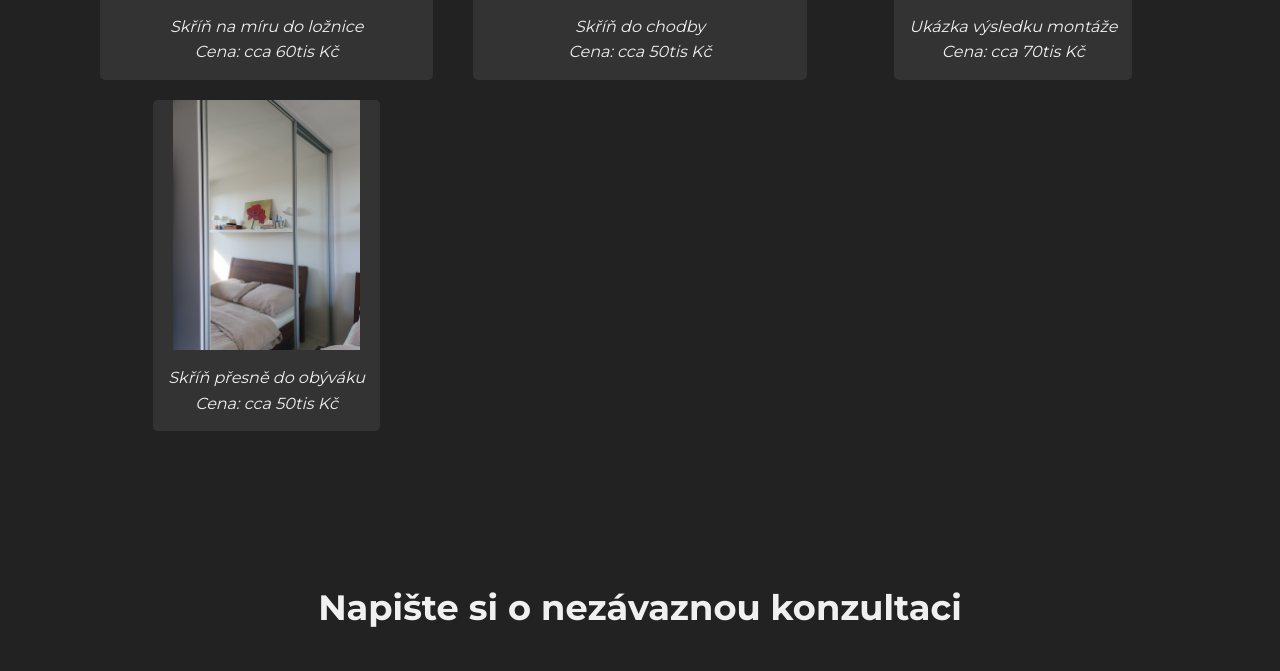
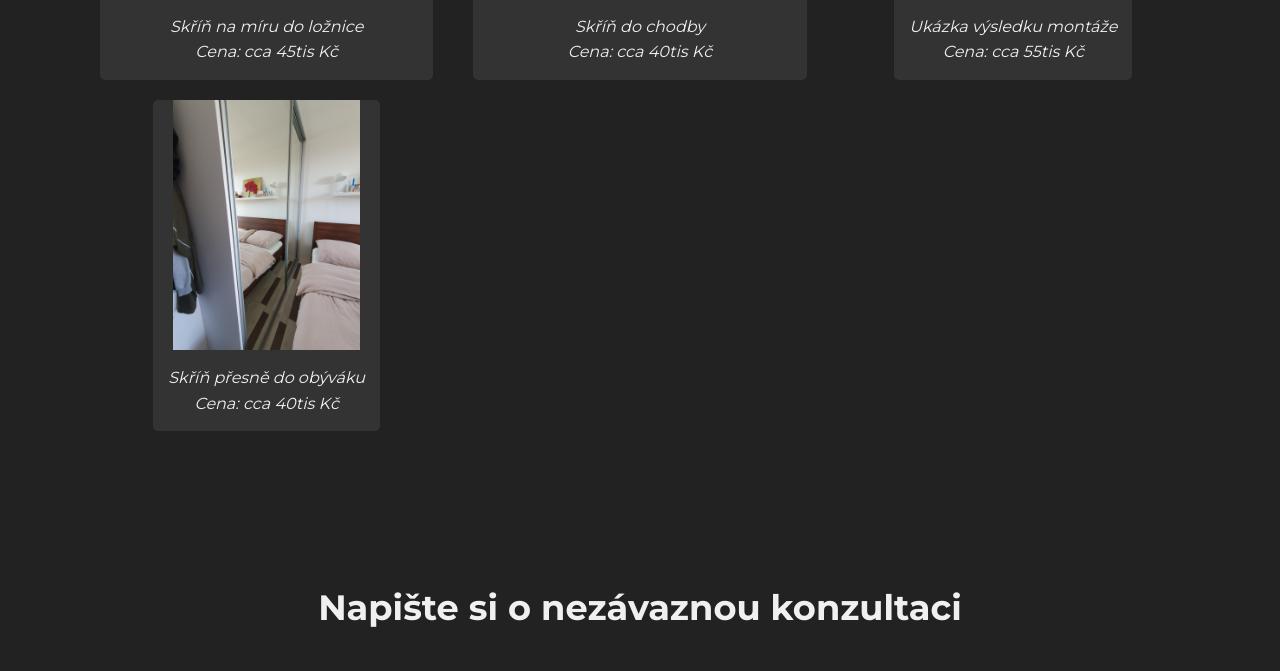
Before and after one commit to jandolejs/vestavne_skrine, a PHP site: page / in a window 1280 px wide. Shown: the part 2287-2958 px from the top of the page. Run offline with PHP 8.4, Linux system fonts and the light colour scheme; data that the repository does not hold is empty.

Commit message:
snížení cen

```diff
--- a/src/index.php
+++ b/src/index.php
@@ -342,10 +342,10 @@
         <section id="galerie" class="container">
             <h2>Ukázky mé práce</h2>
             <div class="gallery-grid">
-                <div class="gallery-item"><img src="/e1.jpg" alt="Ukázka práce 1"> <p>Skříň na míru do ložnice<br>Cena: cca 60tis Kč</p></div>
-                <div class="gallery-item"><img src="/e2.jpg" alt="Ukázka práce 1"> <p>Skříň do chodby<br>Cena: cca 50tis Kč</p></div>
-                <div class="gallery-item"><img src="/e3.jpg" alt="Ukázka práce 1"> <p>Ukázka výsledku montáže<br>Cena: cca 70tis Kč</p></div>
-                <div class="gallery-item"><img src="/e6.jpg" alt="Ukázka práce 1"> <p>Skříň přesně do obýváku<br>Cena: cca 50tis Kč</p></div>
+                <div class="gallery-item"><img src="/e1.jpg" alt="Ukázka práce 1"> <p>Skříň na míru do ložnice<br>Cena: cca 45tis Kč</p></div>
+                <div class="gallery-item"><img src="/e2.jpg" alt="Ukázka práce 2"> <p>Skříň do chodby<br>Cena: cca 40tis Kč</p></div>
+                <div class="gallery-item"><img src="/e3.jpg" alt="Ukázka práce 3"> <p>Ukázka výsledku montáže<br>Cena: cca 55tis Kč</p></div>
+                <div class="gallery-item"><img src="/e5.jpg" alt="Ukázka práce 4"> <p>Skříň přesně do obýváku<br>Cena: cca 40tis Kč</p></div>
             </div>
         </section>
 
```
